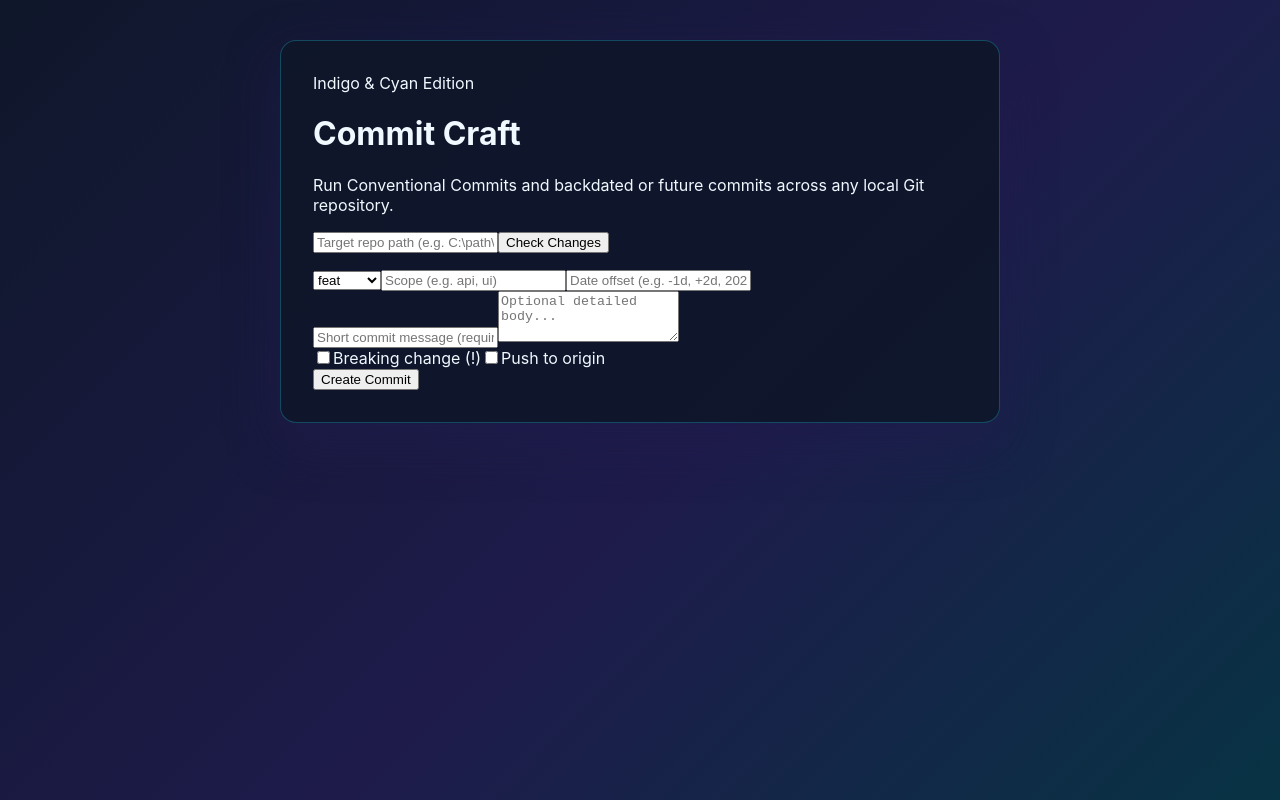
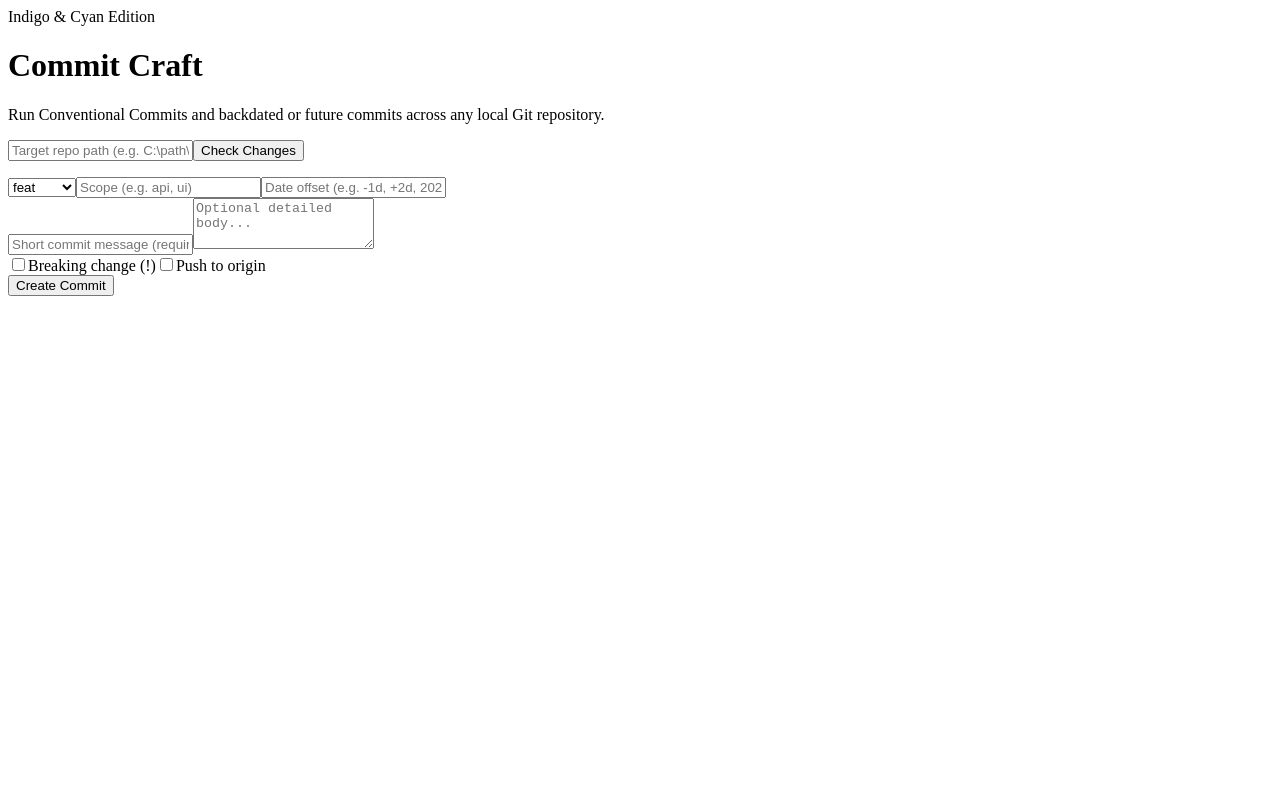
Before and after one commit to SenaEnana/Commit-Craft, a React (Vite) app in the folder frontend/: page / in a window 1280 px wide. Built offline with nearby package versions, Linux system fonts and the light colour scheme.

Commit message:
removed uneccesary file

```diff
--- a/frontend/src/index.css
+++ b/frontend/src/index.css
@@ -18,30 +18,3 @@
   --rose-400: #fb7185;
   --rose-200: #fecdd3;
 }
-
-* {
-  box-sizing: border-box;
-}
-
-body {
-  margin: 0;
-  min-height: 100vh;
-  font-family: Inter, system-ui, -apple-system, sans-serif;
-  color: var(--sky-100);
-  background: linear-gradient(135deg, var(--bg-dark) 0%, var(--indigo-950) 55%, var(--cyan-800) 100%);
-}
-
-.commit-page {
-  min-height: 100vh;
-  padding: 2.5rem 1rem;
-}
-
-.commit-card {
-  max-width: 720px;
-  margin: 0 auto;
-  padding: 2rem;
-  border-radius: 16px;
-  background: rgba(15, 23, 42, 0.9);
-  border: 1px solid rgba(34, 211, 238, 0.28);
-  box-shadow: 0 20px 50px rgba(30, 27, 75, 0.65);
-}
```
